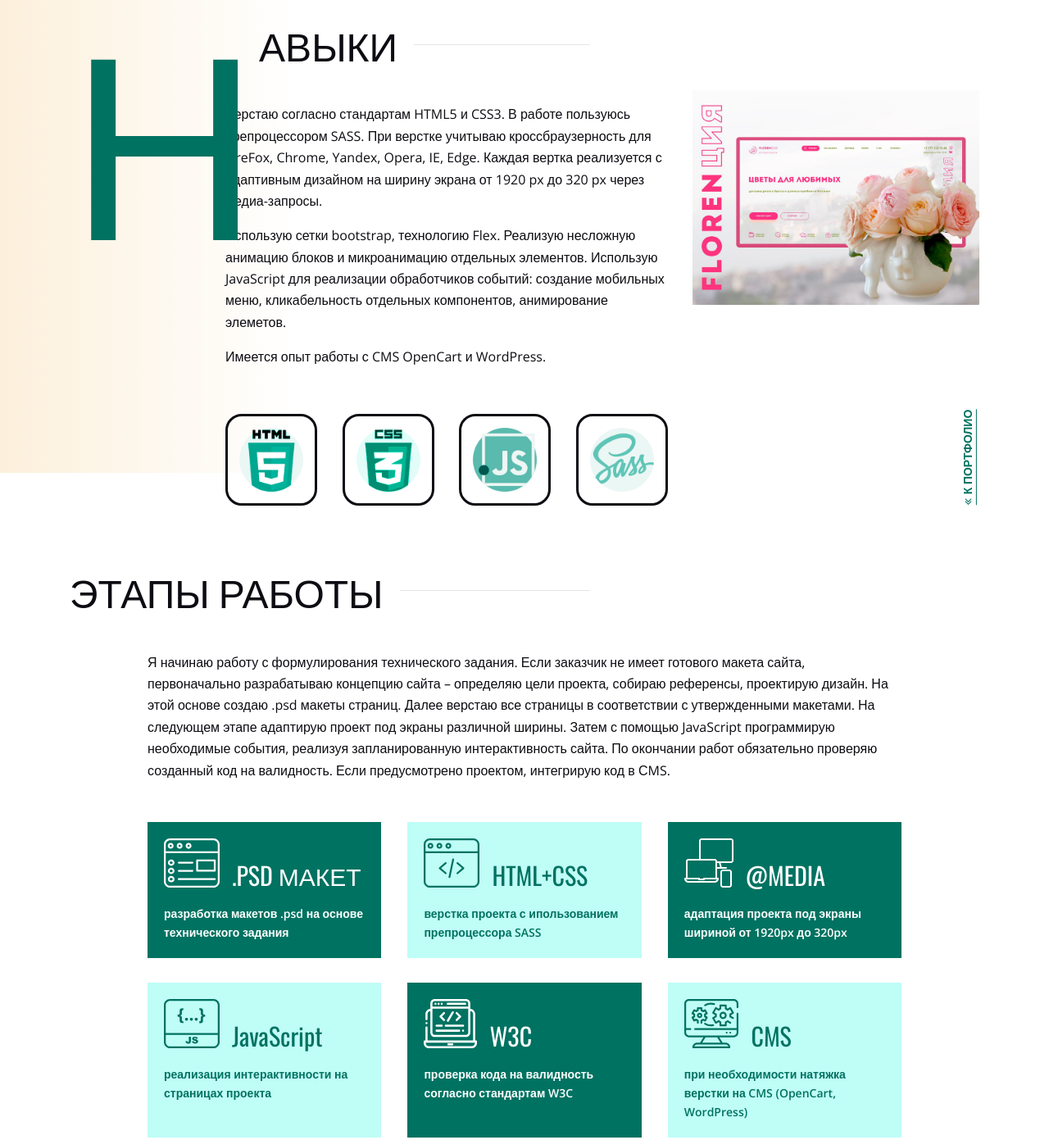
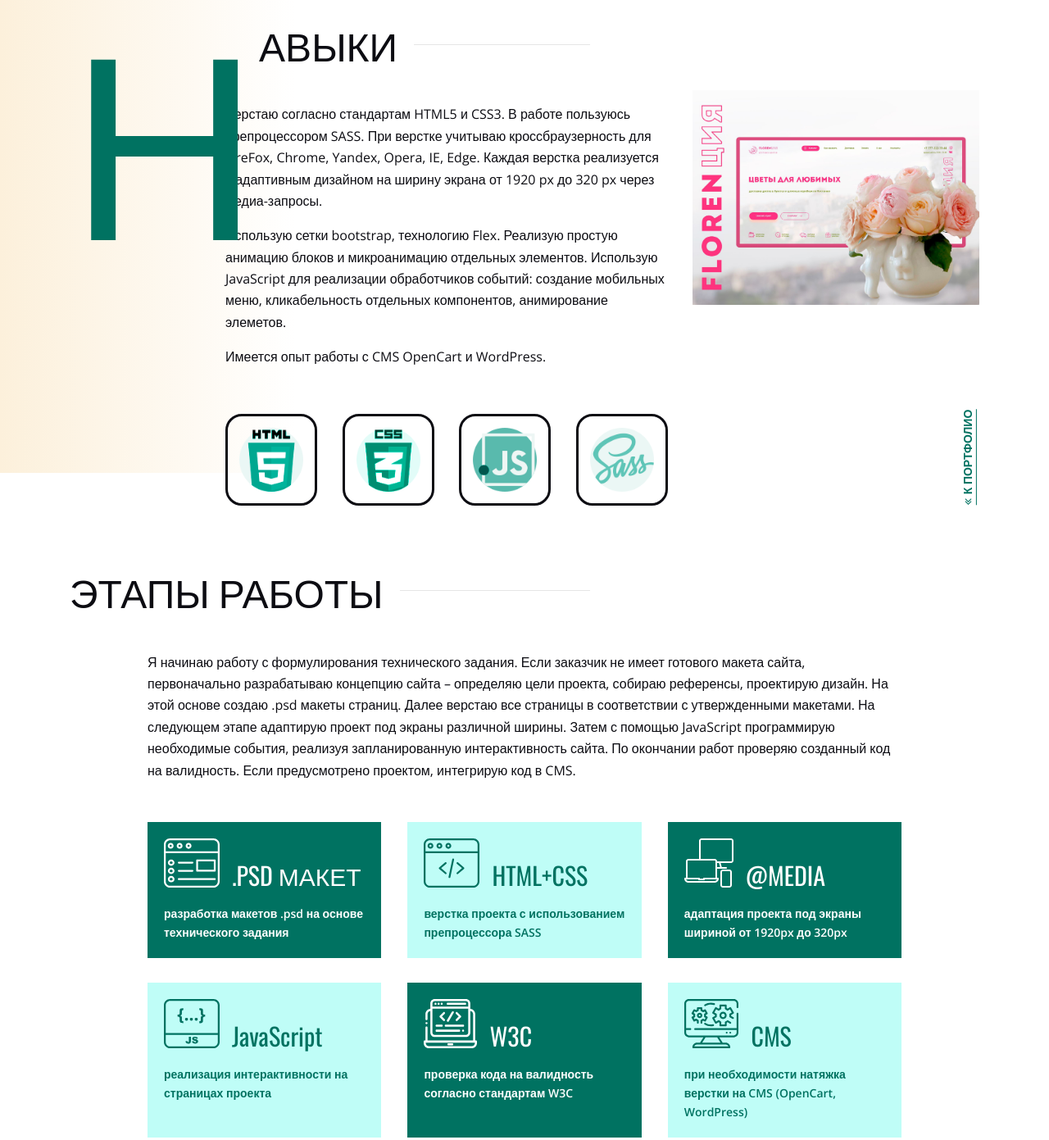
Before and after one commit to veber-sofya/veber-sofya.github.io, a plain HTML site: page index.html in a window 1280 px wide. Shown: the part 900-2291 px from the top of the page at 82% size. Drawn offline with nearby package versions, Linux system fonts and the light colour scheme.

Commit message:
Update index.html

```diff
--- a/index.html
+++ b/index.html
@@ -91,8 +91,8 @@
 			</div>
 			<div class="section-descript df-xe">
 				<div class="section-descript__text">
-					<p class="text">Верстаю согласно стандартам HTML5 и CSS3. В работе пользуюсь препроцессором SASS. При верстке учитываю кроссбраузерность для FireFox, Chrome, Yandex, Opera, IE, Edge. Каждая вертка реализуется с адаптивным дизайном на ширину экрана от 1920 px до 320 px через медиа-запросы.</p>
-					<p class="text">Использую сетки bootstrap, технологию Flex. Реализую несложную анимацию блоков и микроанимацию отдельных элементов. Использую JavaScript для реализации обработчиков событий: создание мобильных меню, кликабельность отдельных компонентов, анимирование элеметов.</p>
+					<p class="text">Верстаю согласно стандартам HTML5 и CSS3. В работе пользуюсь препроцессором SASS. При верстке учитываю кроссбраузерность для FireFox, Chrome, Yandex, Opera, IE, Edge. Каждая верстка реализуется с адаптивным дизайном на ширину экрана от 1920 px до 320 px через медиа-запросы.</p>
+					<p class="text">Использую сетки bootstrap, технологию Flex. Реализую простую анимацию блоков и микроанимацию отдельных элементов. Использую JavaScript для реализации обработчиков событий: создание мобильных меню, кликабельность отдельных компонентов, анимирование элеметов.</p>
 					<p class="text">Имеется опыт работы с CMS OpenCart и WordPress.</p>
 					<div class="list-picture df-x">
 						<div class="item-picture df-xc"><img src="img/html5.png" alt="HTML5"></div>
@@ -121,7 +121,7 @@
 				<p class="title-decor text-title">ЭТАПЫ РАБОТЫ</p>
 			</div>
 			<div class="step-descript">
-				<p class="text">Я начинаю работу с формулирования технического задания. Если заказчик не имеет готового макета сайта, первоначально разрабатываю концепцию сайта – определяю цели проекта, собираю референсы, проектирую дизайн. На этой основе создаю .psd макеты страниц. Далее верстаю все страницы в соответствии с утвержденными макетами. На следующем этапе адаптирую проект под экраны различной ширины. Затем с помощью JavaScript программирую необходимые события, реализуя запланированную интерактивность сайта. По окончании работ обязательно проверяю созданный код на валидность. Если предусмотрено проектом, интегрирую код в СMS.</p>
+				<p class="text">Я начинаю работу с формулирования технического задания. Если заказчик не имеет готового макета сайта, первоначально разрабатываю концепцию сайта – определяю цели проекта, собираю референсы, проектирую дизайн. На этой основе создаю .psd макеты страниц. Далее верстаю все страницы в соответствии с утвержденными макетами. На следующем этапе адаптирую проект под экраны различной ширины. Затем с помощью JavaScript программирую необходимые события, реализуя запланированную интерактивность сайта. По окончании работ проверяю созданный код на валидность. Если предусмотрено проектом, интегрирую код в CMS.</p>
 				<div class="step-list tile-count-6 df-x">
 					<div class="step-item step-item_1 ad-0">
 						<div class="step-item__caption df-xs">
@@ -135,7 +135,7 @@
 							<img class="step-item_img" src="img/step2.svg" alt="">
 							<p class="tile-title">HTML+CSS</p>
 						</div>
-						<p class="tile-text">верстка проекта с ипользованием препроцессора SASS</p>
+						<p class="tile-text">верстка проекта с использованием препроцессора SASS</p>
 					</div>
 					<div class="step-item step-item_1  ad-2">
 						<div class="step-item__caption df-xs">
@@ -185,7 +185,7 @@
 			<div class="section-descript df-xe">
 				<div class="section-descript__text">
 					<p class="text">Я создаю проект и пишу код в Adobe DreamWeaver. В процессе разработки использую сборщик проектов Gulp.</p>
-					<p class="text">Работаю с макетами Adobe Photoshop. При необходимости самостоятельно разрабатываю макеты страниц на Adobe Photoshop, обрабатываю исходный графический материал средствами Adobe Photoshop и Adobe Illustrator. Разрабатываю простые иконки и создаю логотипы.</p>
+					<p class="text">Работаю с .psd макетами. При необходимости самостоятельно разрабатываю макеты страниц на Adobe Photoshop, обрабатываю исходный графический материал средствами Adobe Photoshop и Adobe Illustrator. Разрабатываю простые иконки и создаю логотипы.</p>
 					<p class="text">Созданную верстку могу интегрировать в CMS. Есть опыт натяжки верстки на OpenCart и WordPress.</p>
 					<div class="list-picture df-x">
 						<div class="item-picture df-xc"><img src="img/PS.png" alt="PhotoShop"></div>
```
